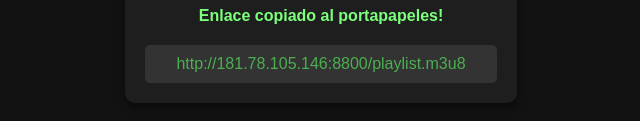
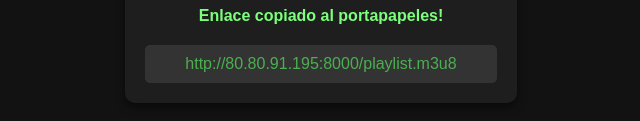
Before and after one commit to Radio-Fly/listasm3u, a plain HTML site: page index.html in a window 1280 px wide. Both pictures are taken after a click on the button "Copiar Enlace". Shown: the part 441-562 px from the top of the page, 319-959 px from the left. Drawn offline with Linux system fonts and the light colour scheme.

Commit message:
Update index.html

```diff
--- a/index.html
+++ b/index.html
@@ -18,7 +18,7 @@
     <script>
         // Al hacer clic en el botón, copiar el enlace al portapapeles y mostrarlo
         document.getElementById('copiarEnlaceBtn').addEventListener('click', function() {
-            const enlace = "http://181.78.105.146:8800/playlist.m3u8";
+            const enlace = "http://80.80.91.195:8000/playlist.m3u8";
 
 
 
```
